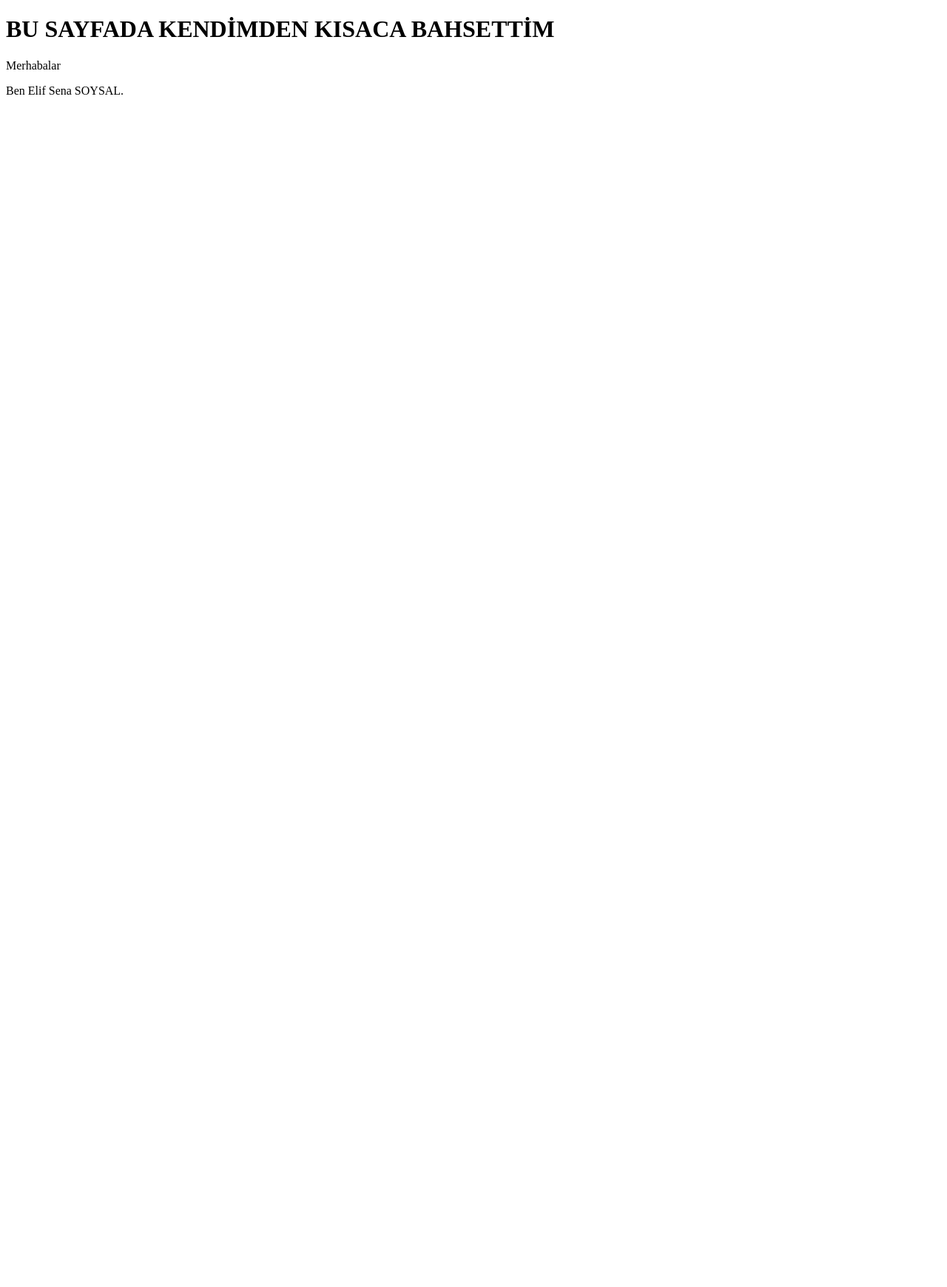
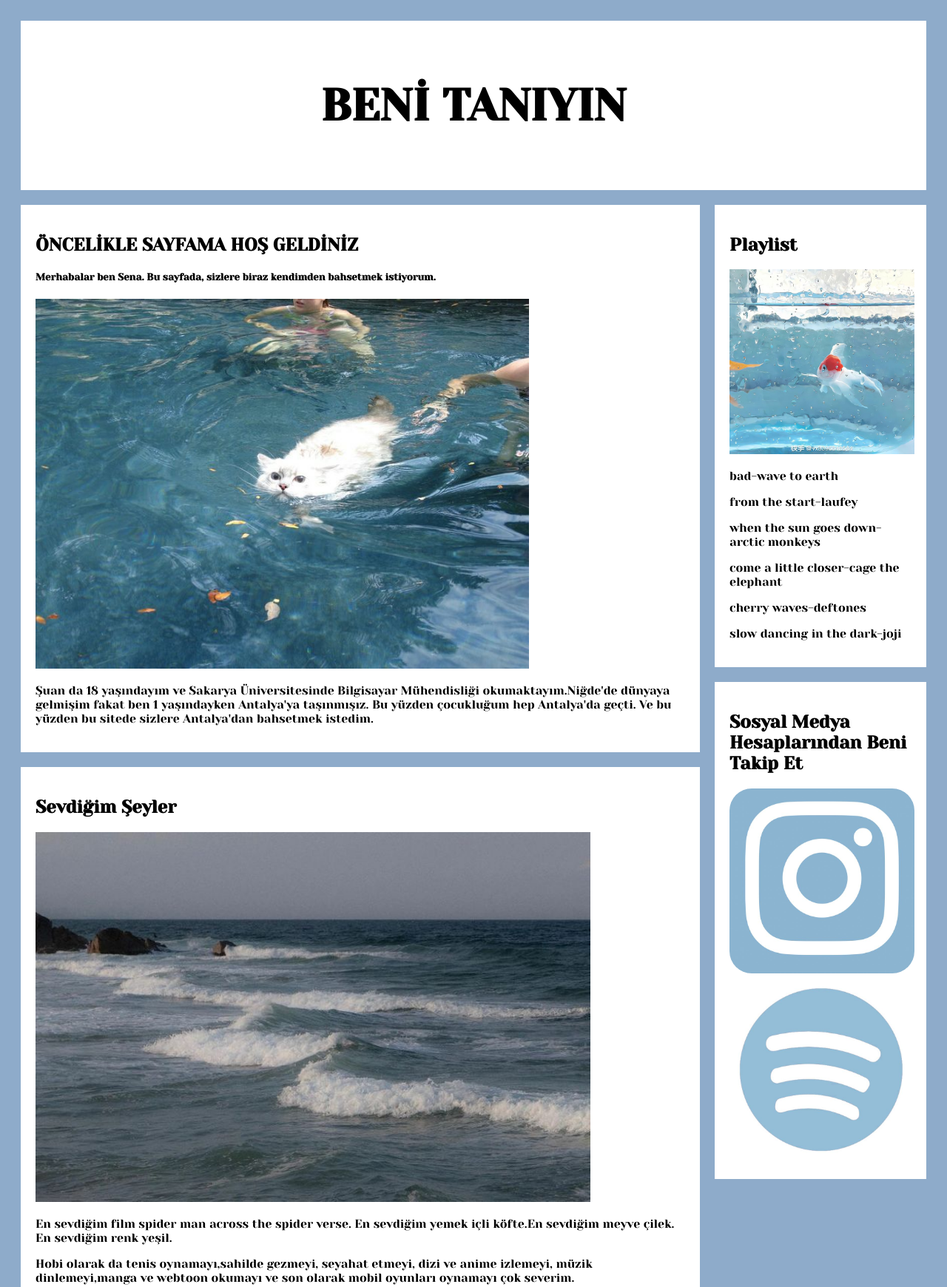
Before and after one commit to elifsenasoysal/web-sitesi-1, a plain HTML site: page hakkımda.html in a window 1280 px wide. Shown: the top 1740 px of the page at 74% size. Before the commit the page ends 800 px from the top, so only its background shows below. Drawn offline with Linux system fonts and the light colour scheme.

Commit message:
hakkımda sayfası bitti

```diff
--- a/cssler/cv.css
+++ b/cssler/cv.css
@@ -1,8 +1,10 @@
+@import url('https://fonts.googleapis.com/css2?family=Poetsen+One&display=swap');
+
 .giris {
     margin: 0;
     padding: 5px;
-    margin-left: 20%;
-    margin-right: 20%;
+    margin-left: 15%;
+    margin-right: 15%;
     background-color: #8eabca;
     border-radius: 45px;
 }
@@ -15,6 +17,12 @@ a,
     padding: 5px;
 }
 
+.giris h1 {
+    font-family: "Poetsen One", sans-serif;
+    font-weight: 400;
+    font-style: normal;
+}
+
 
 .iletisim {
     background-color: rgba(240, 248, 255, 0.9);
@@ -24,8 +32,8 @@ a,
 .tum-okullar {
     margin: 10px;
     padding: 5px;
-    margin-left: 20%;
-    margin-right: 20%;
+    margin-left: 15%;
+    margin-right: 15%;
     background-color: #8eabca;
     border-radius: 45px;
 }
@@ -45,8 +53,8 @@ a,
 .talent {
     margin: 10px;
     padding: 5px;
-    margin-left: 20%;
-    margin-right: 20%;
+    margin-left: 15%;
+    margin-right: 15%;
     background-color: #8eabca;
     border-radius: 45px;
 }
--- a/cssler/hakkimda.css
+++ b/cssler/hakkimda.css
@@ -0,0 +1,57 @@
+@import url('https://fonts.googleapis.com/css2?family=Yeseva+One&display=swap');
+
+* {
+    box-sizing: border-box;
+}
+
+body {
+    font-family: "Yeseva One", serif;
+    padding: 20px;
+    background: #8eabca;
+}
+
+.header {
+    padding: 30px;
+    font-size: 40px;
+    text-align: center;
+    background: white;
+}
+
+.leftpart {
+    float: left;
+    width: 75%;
+    margin-bottom: 15px;
+}
+
+.rightpart {
+    float: left;
+    width: 25%;
+    padding-left: 20px;
+}
+
+.row ::after {
+    content: "";
+    display: table;
+    clear: both;
+}
+
+.box {
+    background-color: white;
+    padding: 20px;
+    margin-top: 20px;
+}
+
+.resim {
+    float: left;
+    width: 25%;
+    padding-left: 20px;
+}
+
+@media screen and (max-width: 800px) {
+
+    .leftcolumn,
+    .rightcolumn {
+        width: 100%;
+        padding: 0;
+    }
+}
--- a/cssler/sehrimstyle.css
+++ b/cssler/sehrimstyle.css
@@ -12,11 +12,6 @@
     border-radius: 20px;
 }
 
-.carousel-caption {
-    background-color: rgba(86, 112, 227, 0.5);
-    border-radius: 20px;
-}
-
 .carousel-caption h5 {
     font-family: "Lobster", sans-serif;
     font-weight: 400;
--- a/hakkımda.html
+++ b/hakkımda.html
@@ -4,19 +4,69 @@
 <head>
     <meta charset="UTF-8">
     <meta name="viewport" content="width=device-width, initial-scale=1.0">
-    <link rel="stylesheet" href="hakkimda sayfasi/hakkimda.css">
+    <link rel="stylesheet" href="cssler/hakkimda.css">
     <title>HAKKIMDA</title>
 </head>
 
 <body>
-    <div class="conteiner">
-        <div class="navbar">
-            <h1>BU SAYFADA KENDİMDEN KISACA BAHSETTİM</h1>
+
+    <div class="header">
+        <h2>BENİ TANIYIN</h2>
+    </div>
+
+    <div class="row">
+        <div class="leftpart">
+            <!-- birinci kısım sol taraf başlangıç -->
+            <div class="box">
+                <h2>ÖNCELİKLE SAYFAMA HOŞ GELDİNİZ</h2>
+                <h5>Merhabalar ben Sena. Bu sayfada, sizlere biraz kendimden bahsetmek istiyorum.</h5>
+                <img src="images/-1.jpg" style="height:500px;">
+                <p>Şuan da 18 yaşındayım ve Sakarya Üniversitesinde Bilgisayar Mühendisliği okumaktayım.Niğde'de dünyaya
+                    gelmişim fakat ben 1 yaşındayken Antalya'ya taşınmışız. Bu yüzden çocukluğum hep Antalya'da geçti.
+                    Ve bu yüzden bu sitede sizlere Antalya'dan bahsetmek istedim.</p>
+            </div>
+            <!-- birinci bölüm bitiş ,ikinci bölüm sol taraf başlangıç -->
+            <div class="box">
+                <h2>Sevdiğim Şeyler</h2>
+                <img src="images/-4.jpg" style="height:500px;">
+
+                <p>En sevdiğim film spider man across the spider verse. En sevdiğim yemek içli köfte.En sevdiğim meyve
+                    çilek. En sevdiğim renk yeşil. </p>
+                <p>Hobi olarak da tenis oynamayı,sahilde gezmeyi, seyahat etmeyi, dizi ve anime izlemeyi, müzik
+                    dinlemeyi,manga ve webtoon okumayı ve son
+                    olarak mobil oyunları oynamayı çok severim.</p>
+            </div>
         </div>
-        <div class="center">
-            <p>Merhabalar</p>
-            <p>Ben Elif Sena SOYSAL.</p>
+        <!-- ikinci bölüm sol taraf bitiş -->
+    </div>
+    <!-- sol taraf bitiş , sağ taraf başlangıç -->
+    <div class="rightpart">
+        <div class="box">
+            <h2>Playlist</h2>
+            <img src="images/ -3.jpg" style="height:250px;">
+            <p>bad-wave to earth</p>
+            <p>from the start-laufey</p>
+            <p>when the sun goes down-arctic monkeys</p>
+            <p>come a little closer-cage the elephant</p>
+            <p>cherry waves-deftones</p>
+            <p>slow dancing in the dark-joji</p>
         </div>
+        <div class="box">
+            <h2>Sosyal Medya Hesaplarından Beni Takip Et</h2>
+            <a href="https://www.instagram.com" id="instalinki">
+                <img src="images/instagram.jpg" alt="resim" style="height: 250px; border-radius: 30px;">
+            </a>
+            <a href="https://open.spotify.com/user/rbnqrawgf3khrhhs0vbkg3rvl?si=ca1e65ccec0b4a20">
+                <img src="images/spotify.jpg" alt="resim" style="height: 250px;">
+            </a>
+        </div>
+        <div class="card">
+
+        </div>
+    </div>
+    <div class="footer">
+
+    </div>
     </div>
 </body>
 
```
Also changed, not shown: cv.html (+0 -3 lines), index.html (+0 -5 lines), sehrim.html (+3 -1 lines), images/ -3.jpg (added), images/-1.jpg (added), images/-4.jpg (added), images/background.jpg (deleted), images/instagram.jpg (added), images/spotify.jpg (added), 1 other file.
